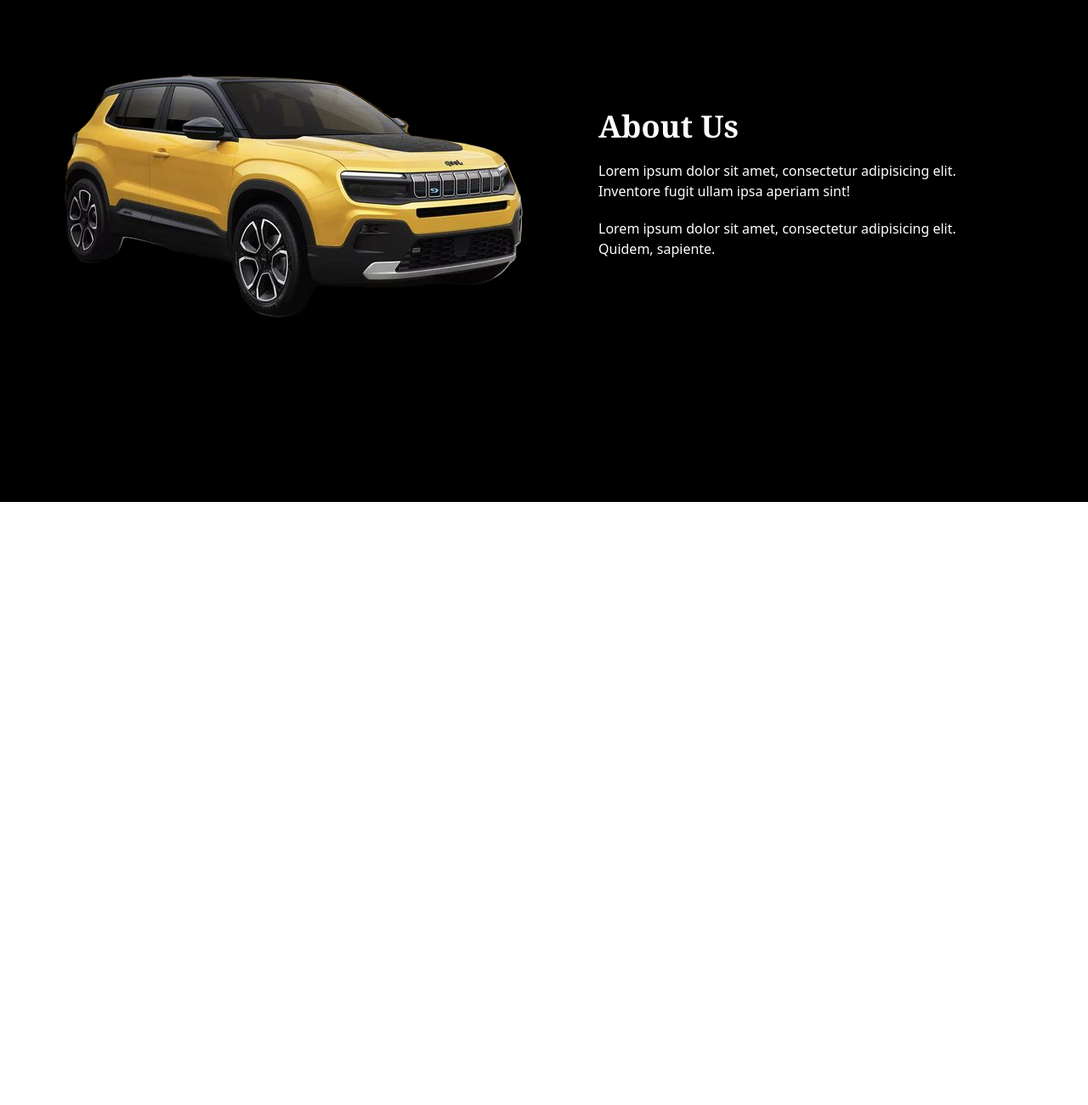
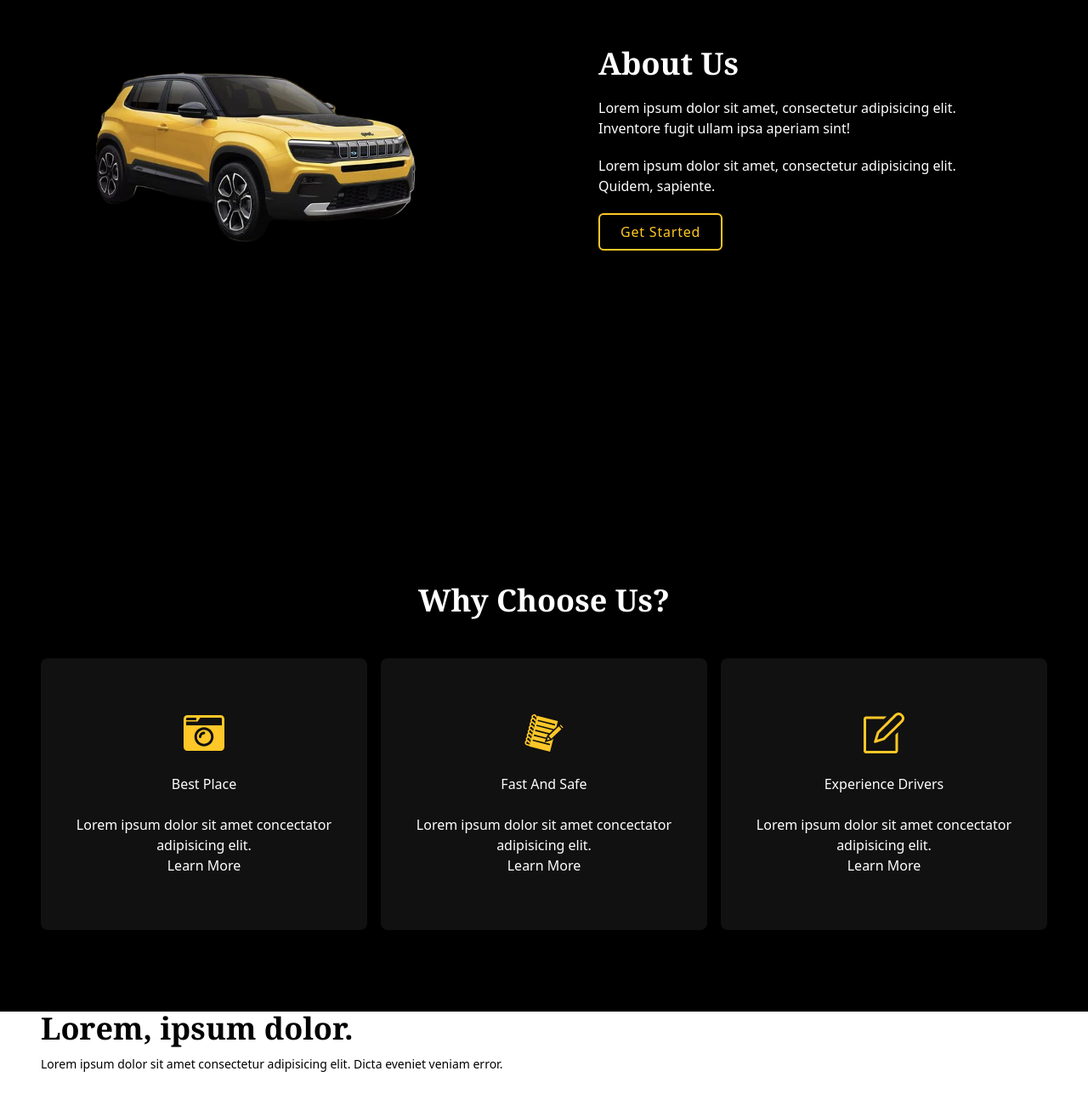
Before and after one commit to 98atanu/Car_Rental_UI, a React (Vite) app: page / in a window 1280 px wide. Shown: the part 689-1990 px from the top of the page at 85% size. Before the commit the page ends 1280 px from the top, so only its background shows below. Built offline with nearby package versions, Linux system fonts and the light colour scheme.

Commit message:
CartList Finieshed

```diff
--- a/src/App.jsx
+++ b/src/App.jsx
@@ -4,6 +4,8 @@ import Hero from './components/Hero/Hero';
 import AOS from 'aos';
 import "aos/dist/aos.css"
 import About from './components/About/About';
+import Services from './components/Services/Services';
+import CarList from './components/CarList/CarList';
 
 const App = () => {
 
@@ -41,6 +43,8 @@ const App = () => {
       <Navbar theme = {theme} setTheme = {setTheme}/>
       <Hero theme = {theme}/>
       <About/>
+      <Services/>
+      <CarList/>
     </div>
   )
 }
--- a/src/components/About/About.jsx
+++ b/src/components/About/About.jsx
@@ -1,24 +1,43 @@
-import React from 'react'
-import CarPng from '../../assets/car1.png'
+import React from "react";
+import CarPng from "../../assets/car1.png";
 
 const About = () => {
   return (
-    <div className='dark:bg-black dark:text-white duration-300 sm:min-h-[600px]'>
-        <div className="container">
-            <div className='grid grid-cols-1 sm:grid-cols-2 place-items-center'>
-                <div>
-                    <img src={CarPng} alt="" />
-                </div>
-                <div className='space-y-5 sm:p-16 pb-6'>
-                    <h1 className='text-3xl sm:text-4xl font-bold font-serif'>About Us</h1>
-                    <p>Lorem ipsum dolor sit amet, consectetur adipisicing elit. Inventore fugit ullam ipsa aperiam sint!</p>
-                    <p>Lorem ipsum dolor sit amet, consectetur adipisicing elit. Quidem, sapiente.</p>
-                </div>
+    <div className="dark:bg-black bg-slate-100 dark:text-white duration-300 sm:min-h-[600px]">
+      <div className="container">
+        <div className="grid grid-cols-1 sm:grid-cols-2 place-items-center">
+          <div
+            data-aos="slide-right"
+            data-aos-duration="1500"
+            data-aos-once="false"
+          >
+            <img
+              className="sm:scale-105 sm:-translate-x-11 max-h-[300px] dropshadow-[]"
+              src={CarPng}
+              alt=""
+            />
+          </div>
+          <div className="space-y-5 sm:p-16 pb-6">
+            <h1
+              data-aos="fade-up"
+              className="text-3xl sm:text-4xl font-bold font-serif"
+            >
+              About Us
+            </h1>
+            <p data-aos="fade-up" >
+              Lorem ipsum dolor sit amet, consectetur adipisicing elit.
+              Inventore fugit ullam ipsa aperiam sint!
+            </p>
+            <p data-aos="fade-up" >
+              Lorem ipsum dolor sit amet, consectetur adipisicing elit. Quidem,
+              sapiente.
+            </p>
+            <button data-aos="fade-up" className="button-outline">Get Started</button>
+          </div>
+        </div>
+      </div>
+    </div>
+  );
+};
 
-            </div>
-        </div>
-    </div>
-  )
-}
-
-export default About
+export default About;
--- /dev/null
+++ b/src/components/CarList/CarList.jsx
@@ -0,0 +1,14 @@
+import React from 'react'
+
+const CarList = () => {
+  return (
+    <div className='pb-24 '>
+      <div className="container">
+        <h1 className='text-3xl sm:text-4xl font-semibold font-serif mb-3 '>Lorem, ipsum dolor.</h1>
+        <p data-aos="fade-up" className='text-sm pb-10'>Lorem ipsum dolor sit amet consectetur adipisicing elit. Dicta eveniet veniam error.</p>
+      </div>
+    </div>
+  )
+}
+
+export default CarList
--- /dev/null
+++ b/src/components/Services/Services.jsx
@@ -0,0 +1,71 @@
+import React from 'react'
+import { FaCameraRetro } from 'react-icons/fa'
+import { GiNotebook } from 'react-icons/gi'
+import { SlNote } from 'react-icons/sl'
+
+
+const skillsData = [
+    {
+        name : "Best Place",
+        icon : (
+            <FaCameraRetro className='text-5xl text-primary group-hover:text-black duration-300'/>
+        ),
+        link : "#",
+        description : "Lorem ipsum dolor sit amet concectator adipisicing elit.",
+        aosDelay : "0"
+    },
+    {
+        name : "Fast And Safe",
+        icon : (
+            <GiNotebook className='text-5xl text-primary group-hover:text-black duration-300'/>
+        ),
+        link : "#",
+        description : "Lorem ipsum dolor sit amet concectator adipisicing elit.",
+        aosDelay : "500"
+
+    },
+    {
+        name : "Experience Drivers",
+        icon : (
+            <SlNote className='text-5xl text-primary group-hover:text-black duration-300'/>
+        ),
+        link : "#",
+        description : "Lorem ipsum dolor sit amet concectator adipisicing elit.",
+        aosDelay : "1000"
+    }
+]
+
+const Services = () => {
+
+  return (
+    <div className='py-14 dark:bg-black dark:text-white sm:min-h-[600px] sm:grid sm:place-items-center'>
+        <div className="container">
+            <div className='pb-12'>
+                <h1 className='text-3xl font-semibold text-center font font-serif sm:text-4xl'>
+                    Why Choose Us?
+                </h1>
+            </div>
+            <div className='grid grid-cols-1 sm:grid-cols-2 md:grid-cols-3 gap-4'>
+            {skillsData.map((skill,index)=> (
+                <div key={index}
+                data-aos="fade-up"
+                data-aos-delay= {skill.aosDelay}
+                className='card text-center group space-y-3 sm:space-y-6 p-4 sm:py-16 bg-dark hover:bg-primary duration-300 text-white hover:text-black rounded-lg'>
+                    <div className='grid place-items-center '>
+                        {skill.icon}
+                    </div>
+                    <h1>{skill.name}</h1>
+                    <p>{skill.description}</p>
+                    <a href={skill.link}>Learn More</a>
+                </div>
+
+            )
+            )}
+
+            </div>
+        </div>
+    </div>
+  )
+}
+
+export default Services
--- a/src/index.css
+++ b/src/index.css
@@ -1,3 +1,9 @@
 @tailwind base;
 @tailwind components;
 @tailwind utilities;
+
+@layer components{
+    .button-outline {
+        @apply rounded-md border-2 border-primary hover:bg-primary/80 hover:text-black duration-500 py-2 px-6 text-primary tracking-wider;
+    }
+}
```
